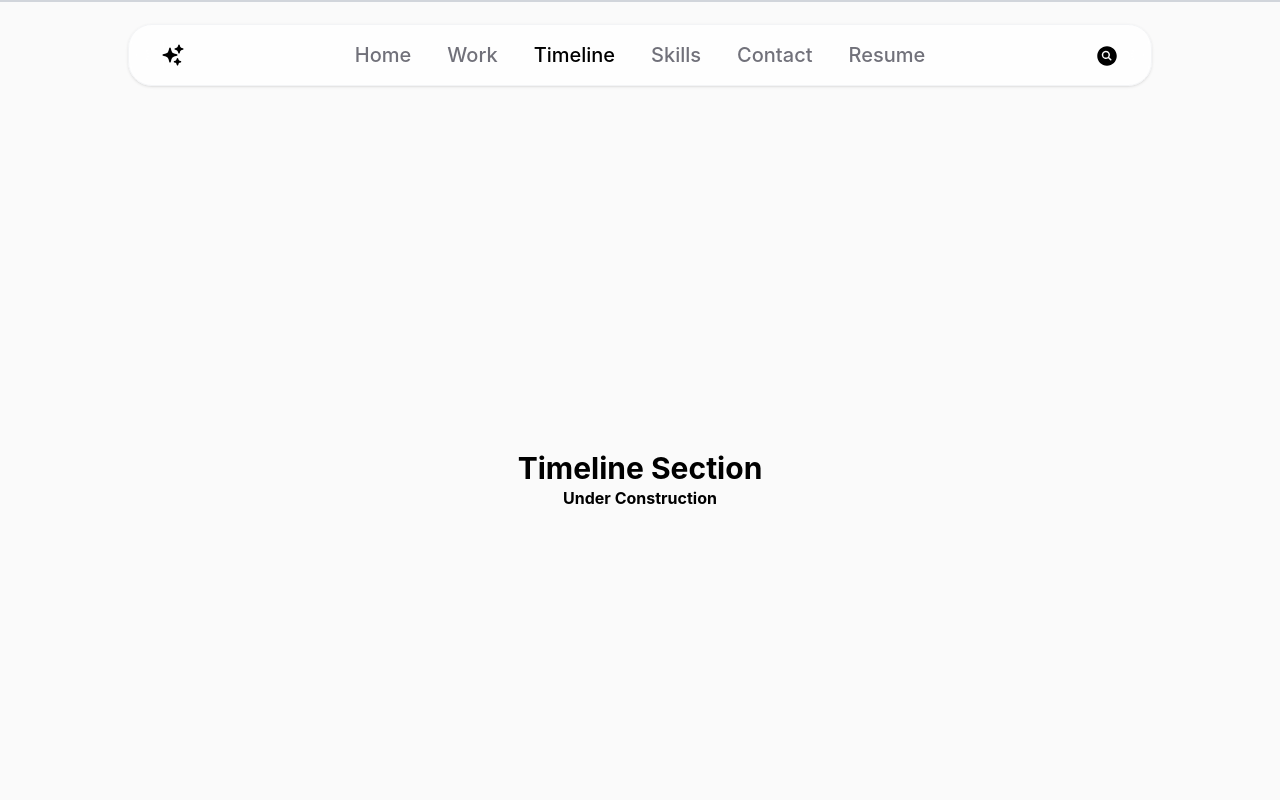
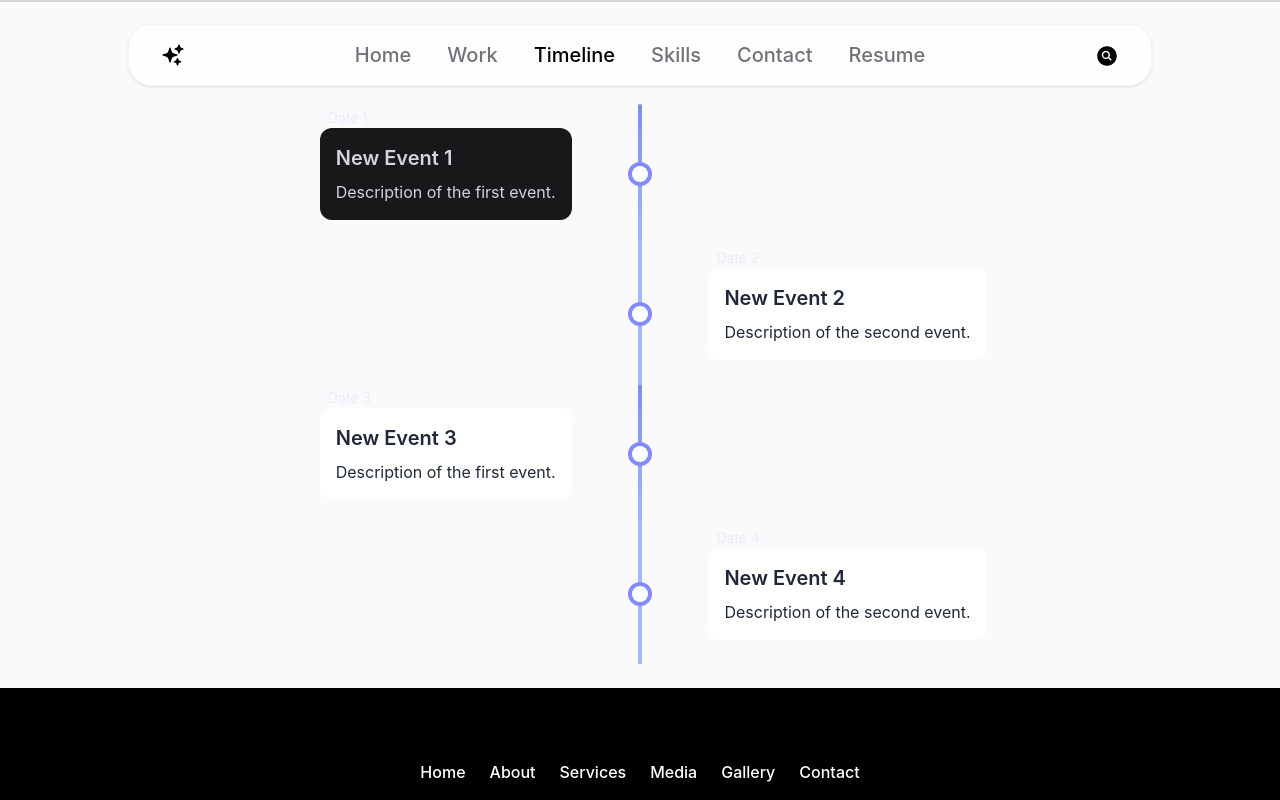
Before and after one commit to RohanNikumbh27/rohan-nikumbh, a SvelteKit app: page /timeline in a window 1280 px wide. Shown: the top 800 px of the page. Built offline with nearby package versions, Linux system fonts and the light colour scheme.

Commit message:
Timeline

```diff
--- a/src/routes/timeline/+page.svelte
+++ b/src/routes/timeline/+page.svelte
@@ -2,7 +2,78 @@
   // export let data;
   // console.log("data", data.data)
 </script>
-<div class=" container h-svh flex items-center justify-center font-serif font-bold flex-col">
+<!-- <div class=" container h-svh flex items-center justify-center font-serif font-bold flex-col">
   <h1 class="font-bold text-3xl">Timeline Section</h1>
   <p>Under Construction</p>
+</div> -->
+<!-- <div class=" container h-svh flex items-center justify-center font-serif font-bold flex-col">
+<div class="h-2 w-2 bg-black rounded-full"></div>
+</div> -->
+
+
+
+
+<div class=" p-4">
+  <div class="flex flex-col grid-cols-9 p-2 mx-auto md:grid">
+      <div class="flex md:contents flex-row-reverse">
+          <div
+              class="relative p-4 my-6 text-gray-300 bg-zinc-900 rounded-xl col-start-1 col-end-5 mr-auto md:mr-0 md:ml-auto">
+              <h3 class="text-lg font-semibold lg:text-xl">New Event 1</h3>
+              <p class="mt-2 leading-6">Description of the first event.</p>
+              <span class="absolute text-sm text-indigo-100/75 -top-5 left-2 whitespace-nowrap">Date 1</span>
+          </div>
+          <div class="relative col-start-5 col-end-6 mr-7 md:mx-auto">
+              <div class="flex items-center justify-center w-6 h-full">
+                  <div class="w-1 h-full bg-indigo-300 rounded-t-full bg-gradient-to-b from-indigo-400 to-indigo-300">
+                  </div>
+              </div>
+              <div class="absolute w-6 h-6 -mt-3 bg-white border-4 border-indigo-400 rounded-full top-1/2"></div>
+          </div>
+      </div>
+
+      <div class="flex md:contents">
+          <div class="relative col-start-5 col-end-6 mr-7 md:mx-auto">
+              <div class="flex items-center justify-center w-6 h-full">
+                  <div class="w-1 h-full bg-indigo-300"></div>
+              </div>
+              <div class="absolute w-6 h-6 -mt-3 bg-white border-4 border-indigo-400 rounded-full top-1/2"></div>
+          </div>
+          <div class="relative p-4 my-6 text-gray-800 bg-white rounded-xl col-start-6 col-end-10 mr-auto">
+              <h3 class="text-lg font-semibold lg:text-xl">New Event 2</h3>
+              <p class="mt-2 leading-6">Description of the second event.</p>
+              <span class="absolute text-sm text-indigo-100/75 -top-5 left-2 whitespace-nowrap">Date 2</span>
+          </div>
+      </div>
+
+      <div class="flex md:contents flex-row-reverse">
+          <div
+              class="relative p-4 my-6 text-gray-800 bg-white rounded-xl col-start-1 col-end-5 mr-auto md:mr-0 md:ml-auto">
+              <h3 class="text-lg font-semibold lg:text-xl">New Event 3</h3>
+              <p class="mt-2 leading-6">Description of the first event.</p>
+              <span class="absolute text-sm text-indigo-100/75 -top-5 left-2 whitespace-nowrap">Date 3</span>
+          </div>
+          <div class="relative col-start-5 col-end-6 mr-7 md:mx-auto">
+              <div class="flex items-center justify-center w-6 h-full">
+                  <div class="w-1 h-full bg-indigo-300 rounded-t-full bg-gradient-to-b from-indigo-400 to-indigo-300">
+                  </div>
+              </div>
+              <div class="absolute w-6 h-6 -mt-3 bg-white border-4 border-indigo-400 rounded-full top-1/2"></div>
+          </div>
+      </div>
+
+      <div class="flex md:contents">
+          <div class="relative col-start-5 col-end-6 mr-7 md:mx-auto">
+              <div class="flex items-center justify-center w-6 h-full">
+                  <div class="w-1 h-full bg-indigo-300"></div>
+              </div>
+              <div class="absolute w-6 h-6 -mt-3 bg-white border-4 border-indigo-400 rounded-full top-1/2"></div>
+          </div>
+          <div class="relative p-4 my-6 text-gray-800 bg-white rounded-xl col-start-6 col-end-10 mr-auto">
+              <h3 class="text-lg font-semibold lg:text-xl">New Event 4</h3>
+              <p class="mt-2 leading-6">Description of the second event.</p>
+              <span class="absolute text-sm text-indigo-100/75 -top-5 left-2 whitespace-nowrap">Date 4</span>
+          </div>
+      </div>
+
+  </div>
 </div>
```
